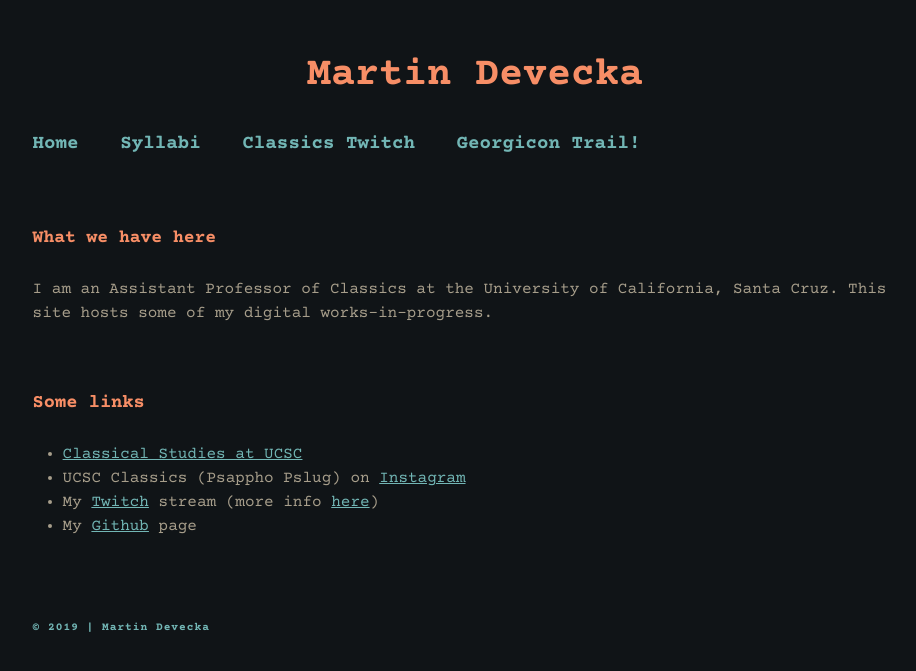
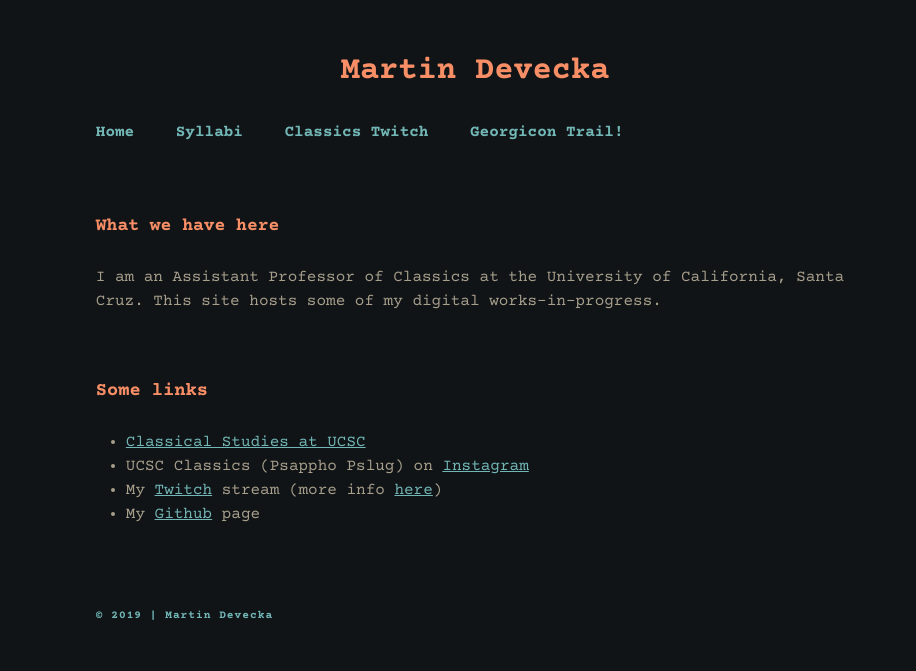
Before and after one commit to TheSquareProfessor/TheSquareProfessor.github.io, a Jekyll site: the page built from index.html, in a window 1280 px wide. Shown: the top 671 px of the page, without its empty margins (165-1081 px from the left). Built offline with Jekyll 4.4.1, drawn with Linux system fonts in a browser that asks for light colours; the list of posts is cut into pages by our own code.

Commit message:
Rolling back layout changes

```diff
--- a/assets/css/custom.css
+++ b/assets/css/custom.css
@@ -19,14 +19,14 @@ header {
 
 header * {
 	color: #f78e66 !important;
-	font-size: 2.5rem !important;
+	font-size: 2rem !important;
 }
 
 /* nav */
 
 nav {
-	margin-left: 15%;
-	margin-right: 15%;
+	margin-left: 20%;
+	margin-right: 20%;
 	padding-top: 3rem;
 	line-height: 2rem;
 }
@@ -34,7 +34,7 @@ nav {
 nav a {
 	color: #72b6b5 !important;
 	padding-right: 2rem;
-	font-size: 1.2rem;
+	font-size: 1rem;
 	font-weight: bold;
 }
 
@@ -54,8 +54,8 @@ nav a:hover {
 
 main {
 	margin-top: 3rem;
-	margin-left: 15%;
-	margin-right: 15%;
+	margin-left: 20%;
+	margin-right: 20%;
 	display: grid;
 	grid-gap: 1.4rem;
 	line-height: 1.5rem;
@@ -101,7 +101,7 @@ footer {
 	font-weight: bold;
 	color: #72b6b5;
 	font-size: 0.7rem;
-	margin: 4rem 15% 4rem 15%;
+	margin: 4rem 20% 4rem 20%;
 }
 
 @media screen and (max-width: 780px) {
```
